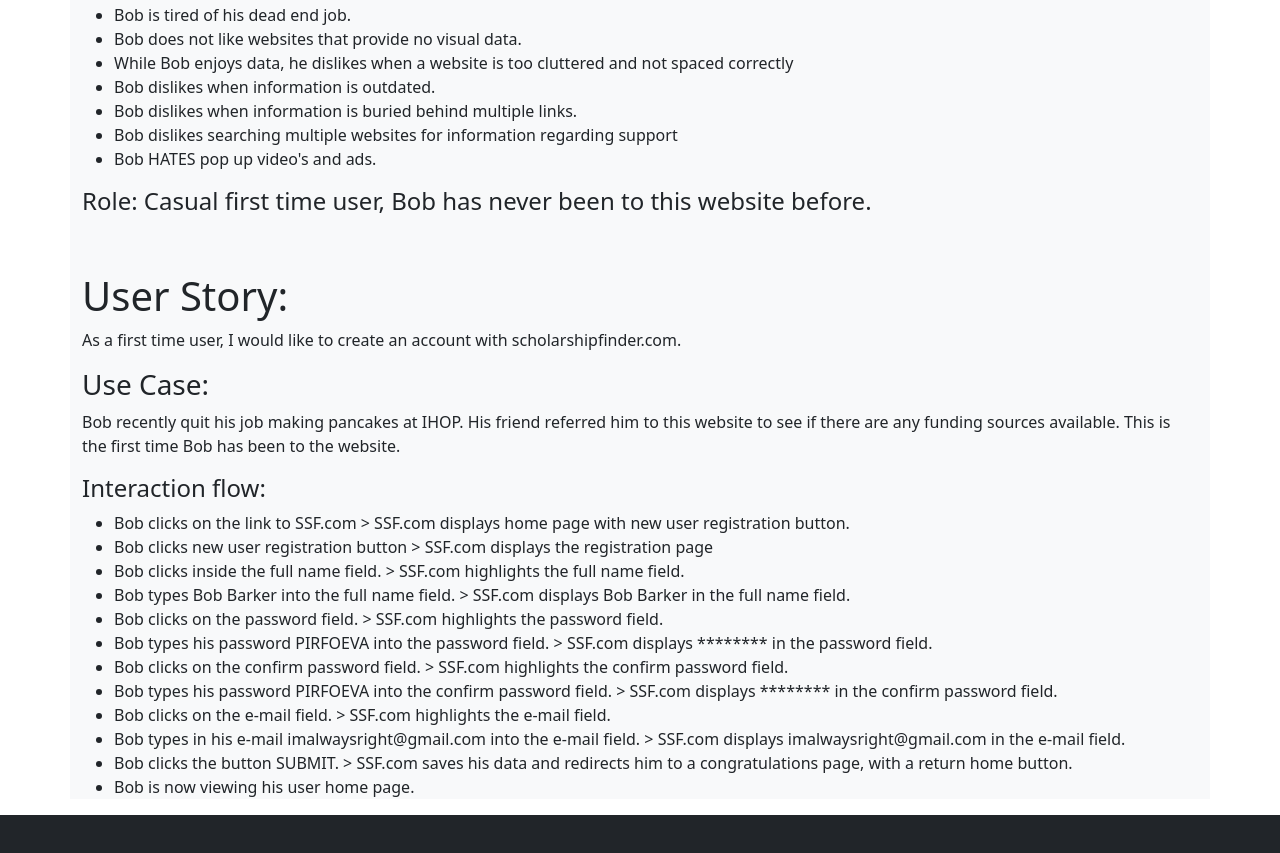
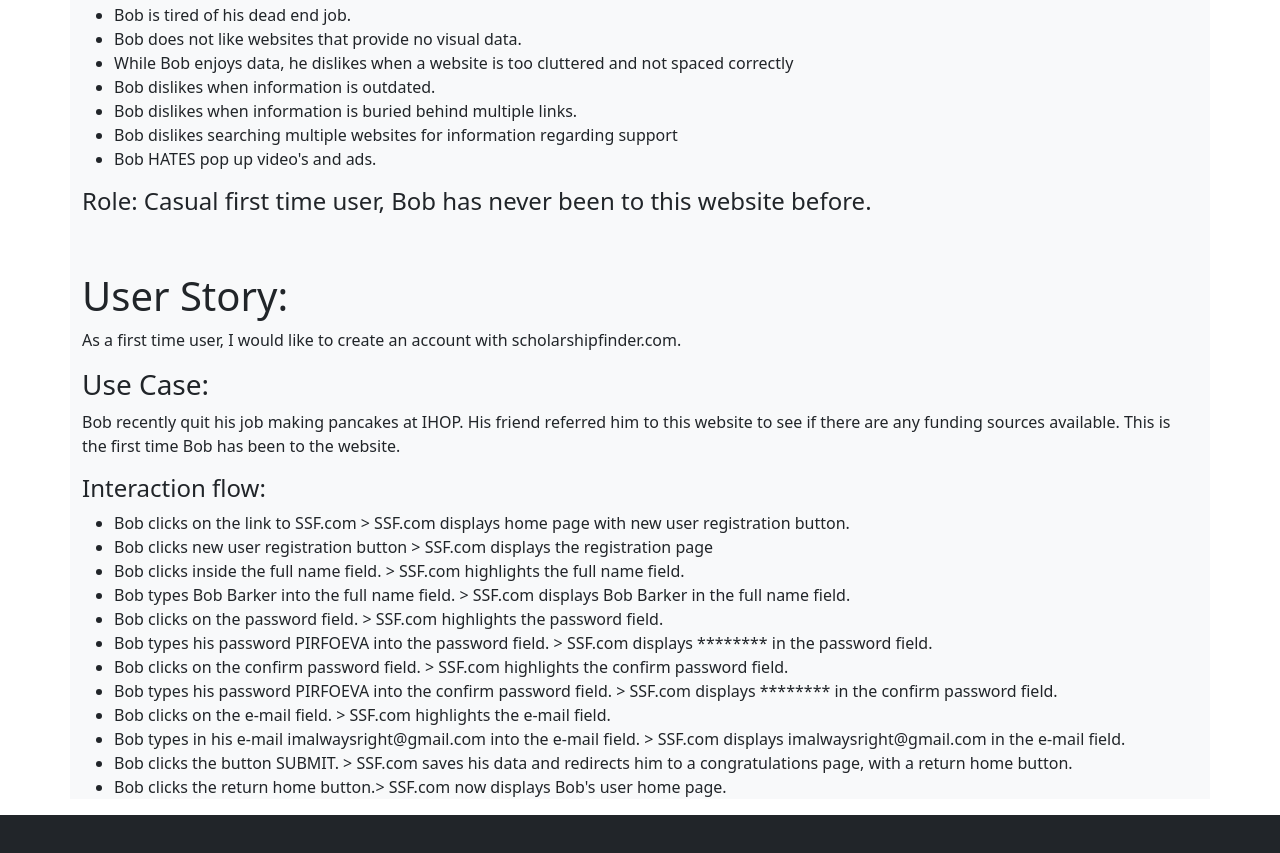
Before and after one commit to team-free-money/team-free-money-cs, a plain HTML site: page public_html/documentation/casual-user-2.html in a window 1280 px wide. Shown: the part 611-1464 px from the top of the page. Drawn offline with nearby package versions, Linux system fonts and the light colour scheme.

Commit message:
quick edit

```diff
--- a/public_html/documentation/casual-user-2.html
+++ b/public_html/documentation/casual-user-2.html
@@ -85,7 +85,7 @@
         <li>Bob clicks on the e-mail field. > SSF.com highlights the e-mail field.</li>
         <li>Bob types in his e-mail imalwaysright@gmail.com into the e-mail field. > SSF.com displays imalwaysright@gmail.com in the e-mail field.</li>
         <li>Bob clicks the button SUBMIT. > SSF.com saves his data and redirects him to a congratulations page, with a return home button.</li>
-        <li>Bob is now viewing his user home page.</li>
+        <li>Bob clicks the return home button.> SSF.com now displays Bob's user home page.</li>
     </ul>
 </div>
 </div>
```
